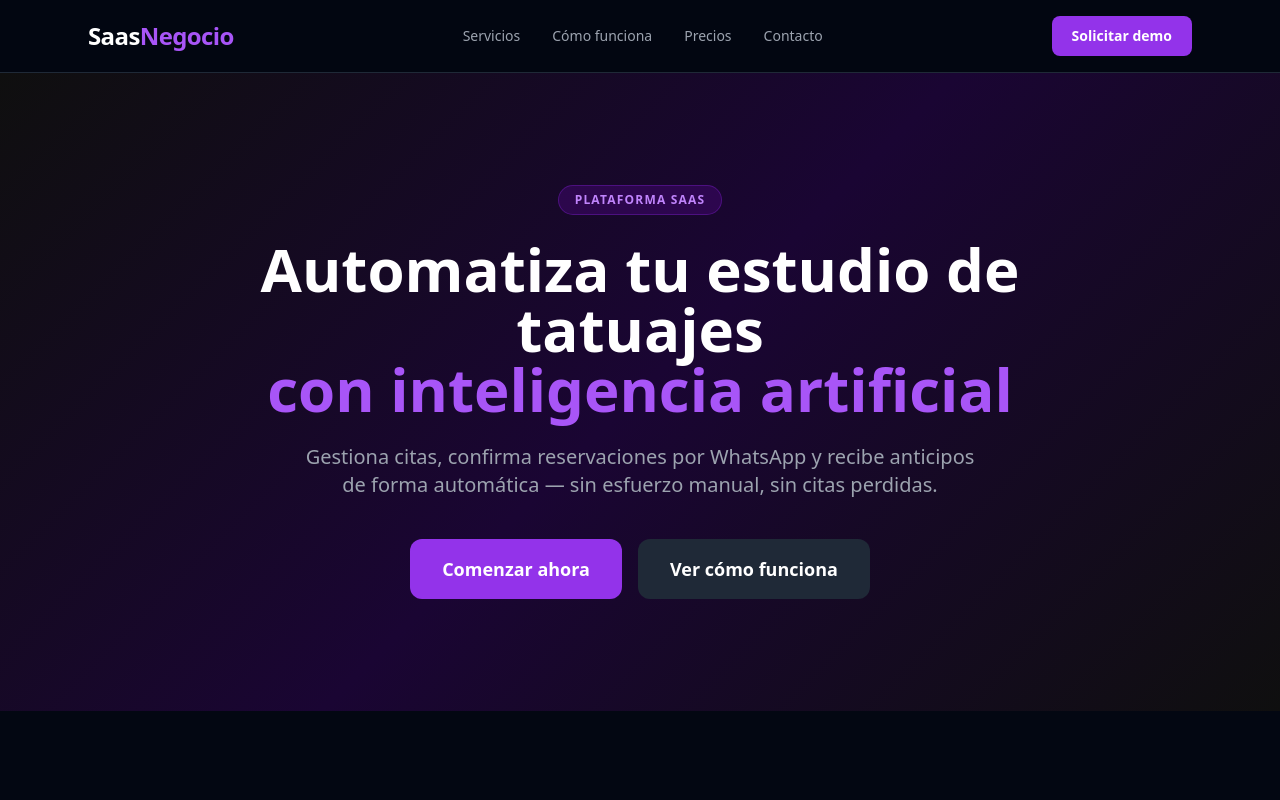
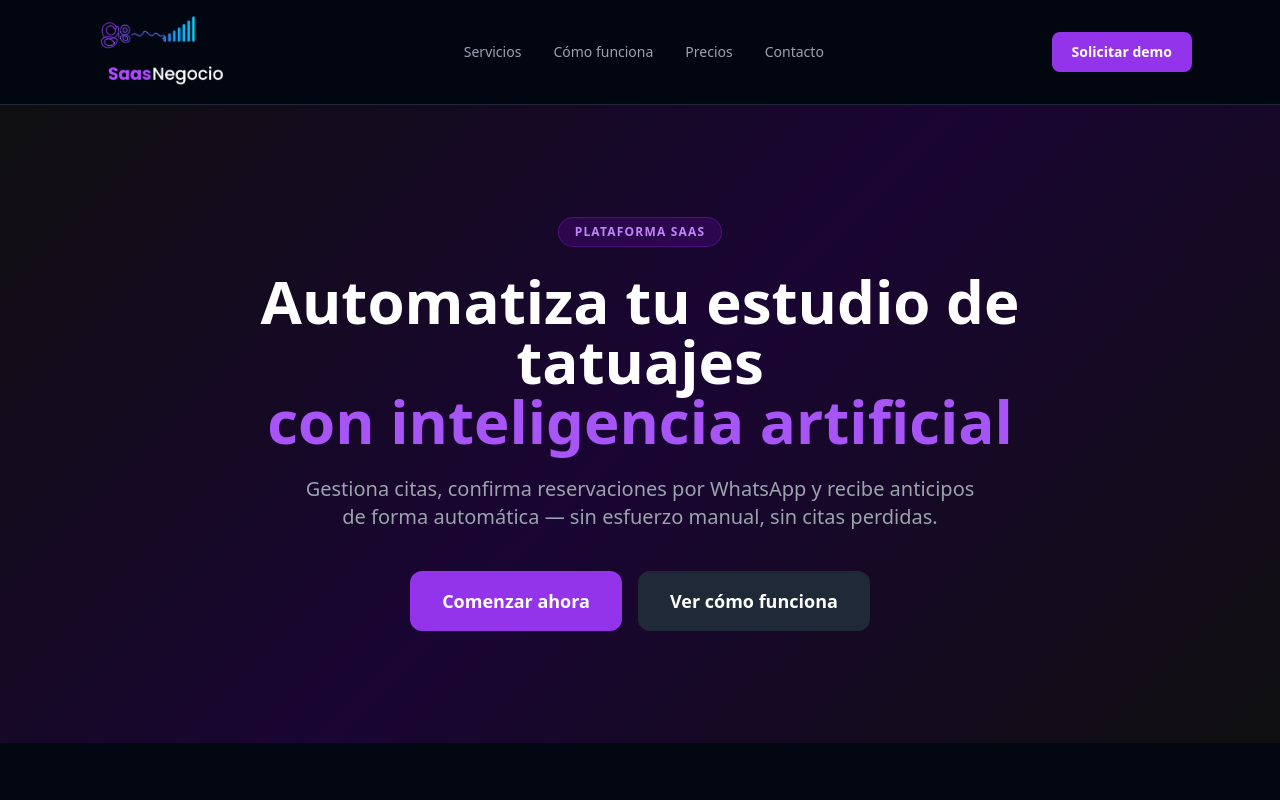
Before and after one commit to IsmaelBD/Tattoo-BotSaas, a website: page index.html in a window 1280 px wide. Shown: the top 800 px of the page. Drawn offline with nearby package versions, Linux system fonts and the light colour scheme.

Commit message:
Implementar logo transparente y actualizar index.html

```diff
--- a/index.html
+++ b/index.html
@@ -27,15 +27,40 @@
     .legal-section ul   { list-style: disc; padding-left: 1.5rem; }
     .legal-section a    { color: #c084fc; }
     .legal-section a:hover { text-decoration: underline; }
+    .nav-logo {
+      height: 80px;
+      width: auto;
+      object-fit: contain;
+      mix-blend-mode: screen;
+    }
+    .nav-logo-link {
+      display: inline-flex;
+      align-items: center;
+      line-height: 0;
+    }
+    @media (max-width: 768px) {
+      .nav-logo { height: 60px; }
+    }
+    .logo-gradient {
+      background: linear-gradient(90deg, #7c3aed, #22d3ee);
+      -webkit-background-clip: text;
+      -webkit-text-fill-color: transparent;
+      background-clip: text;
+    }
+
   </style>
 </head>
 <body class="bg-gray-950 text-gray-100 font-sans antialiased">
 
   <!-- ──────────────────────────── NAVBAR ───────────────────────────────── -->
   <header class="sticky top-0 z-50 bg-gray-950/90 backdrop-blur border-b border-gray-800">
-    <div class="max-w-6xl mx-auto px-6 py-4 flex items-center justify-between">
-      <a href="#inicio" class="text-2xl font-black tracking-tight text-white">
-        Saas<span class="text-brand-500">Negocio</span>
+    <div class="max-w-6xl mx-auto px-6 py-3 flex items-center justify-between">
+      <a href="#inicio" class="nav-logo-link group">
+        <img
+          src="/logo-completo.png"
+          alt="SaasNegocio Logo"
+          class="nav-logo transition-all duration-300 group-hover:brightness-110"
+        />
       </a>
       <nav class="hidden md:flex items-center gap-8 text-sm text-gray-400">
         <a href="#servicios"     class="hover:text-white transition">Servicios</a>
@@ -584,7 +609,14 @@
     <div class="max-w-6xl mx-auto space-y-6">
       <div class="flex flex-col md:flex-row items-center justify-between gap-6 text-sm text-gray-500">
         <div class="flex items-center gap-2">
-          <span class="text-white font-bold text-lg">Saas<span class="text-brand-500">Negocio</span></span>
+          <a href="#inicio" class="nav-logo-link group">
+            <img
+              src="/logo-completo.png"
+              alt="SaasNegocio Logo"
+              class="nav-logo transition-all duration-300 group-hover:brightness-110"
+              style="height:50px"
+            />
+          </a>
           <span class="hidden md:inline">—</span>
           <span class="hidden md:inline">Automatización de citas para estudios de tatuajes</span>
         </div>
```
Also changed, not shown: .claude/settings.local.json, Visualizacion esperada.png (added), logo-completo.png (added), 1 other file.
